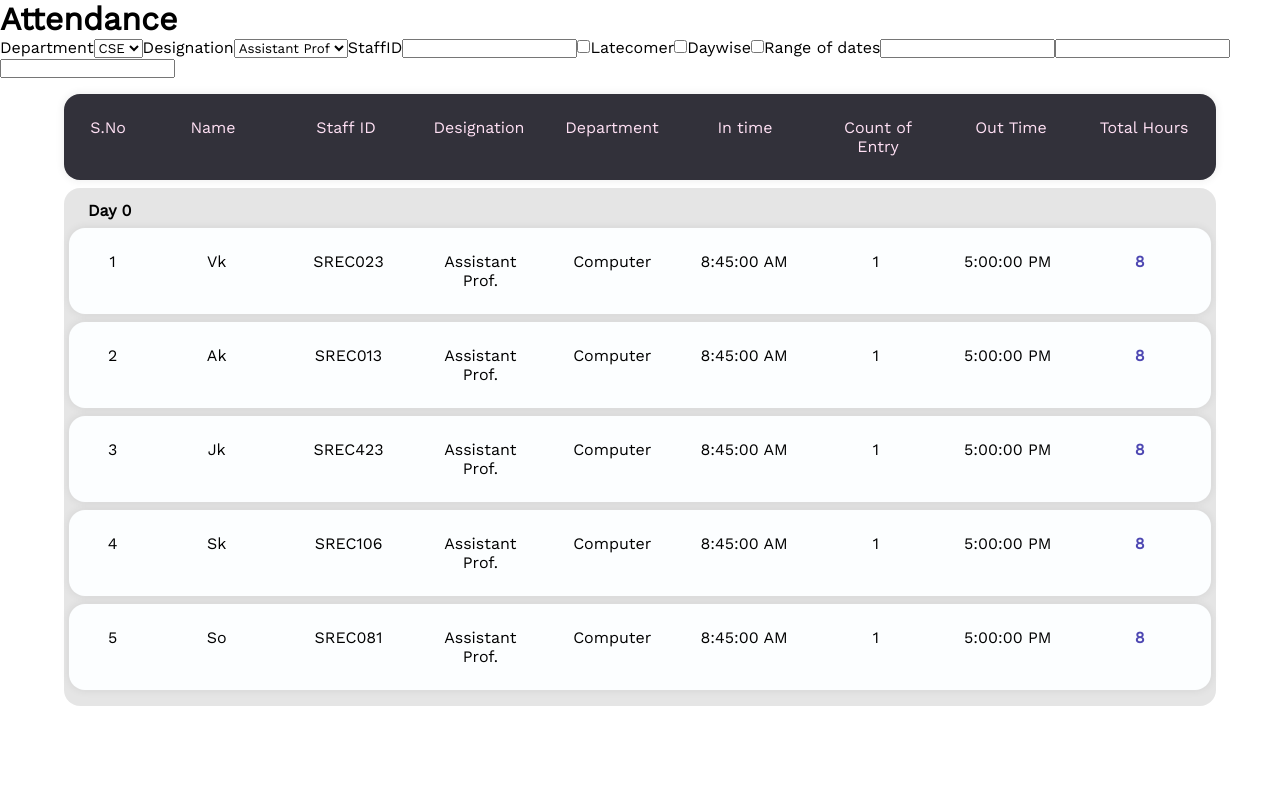
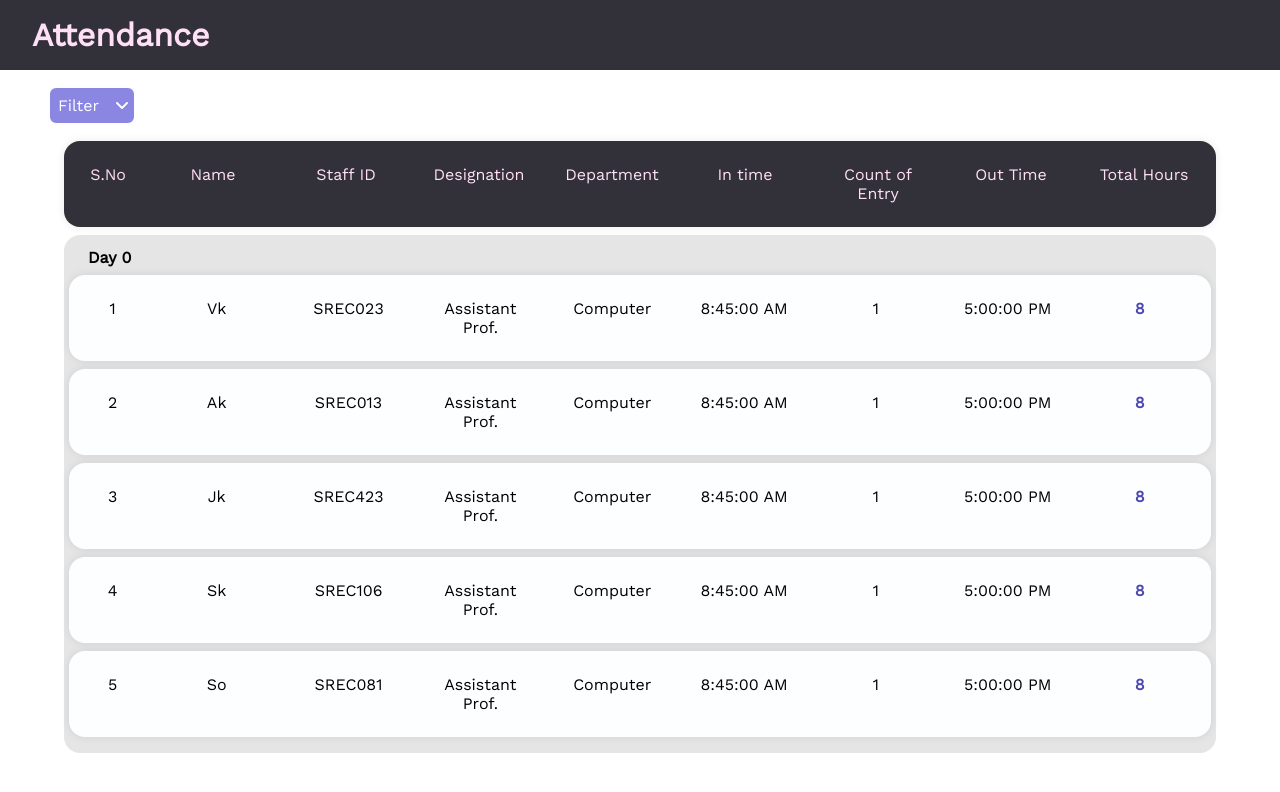
Before and after one commit to vijay-sam57/react-login, a React (Create React App) app: page / in a window 1280 px wide. Shown: the top 792 px of the page. Built offline with nearby package versions, Linux system fonts and the light colour scheme.

Commit message:
Finished home page

```diff
--- a/public/index.html
+++ b/public/index.html
@@ -1,20 +1,21 @@
 <!DOCTYPE html>
 <html lang="en">
+
 <head>
   <meta charset="utf-8" />
   <meta name="viewport" content="width=device-width, initial-scale=1" />
   <meta name="theme-color" content="#000000" />
-    <meta
-      name="description"
-      content="Web site created using create-react-app"
-    />
+  <meta name="description" content="Web site created using create-react-app" />
   <link rel="preconnect" href="https://fonts.googleapis.com">
   <link rel="preconnect" href="https://fonts.gstatic.com" crossorigin>
   <link href="https://fonts.googleapis.com/css2?family=Work+Sans&display=swap" rel="stylesheet">
+  <link rel="stylesheet" href="https://cdnjs.cloudflare.com/ajax/libs/font-awesome/6.2.0/css/all.min.css" />
   <title>React App</title>
 </head>
+
 <body>
   <noscript>You need to enable JavaScript to run this app.</noscript>
   <div id="root"></div>
 </body>
+
 </html>
--- /dev/null
+++ b/src/filter.css
@@ -0,0 +1,124 @@
+.filter-btn{
+    width: 30%;
+    margin: 1rem 3rem;
+}
+
+label{
+    font-weight: 600;
+}
+
+button{
+    font-size: 1rem;
+    border-radius: .5rem;
+    padding: .5rem 0;
+    background-color: var(--m-lightblue);
+    border: 2px solid var(--m-white);
+
+}
+button span{
+    margin: 0 .5rem;
+    color: var(--m-white);
+}
+button i{
+    padding-left: .5rem;
+    margin-right: .3rem;
+    color: var(--m-white);
+}
+
+button:hover{
+    border: 2px solid var(--m-lightblue);
+}
+
+button:hover, button:hover span,button:hover i{
+    cursor: pointer;
+    background-color:var(--m-white);
+    color: var(--m-lightblue);
+}
+
+button:focus{
+    outline: none;
+}
+
+#form{
+    width: 80%;
+    margin: 0 auto 1rem;
+    font-size: 1.1rem;
+}
+
+.row-1{
+    display: flex;
+    justify-content: space-around;
+}
+
+input[type='text']{
+    margin-left: 1rem;
+    width: 100%;
+    outline: none;
+    border: none;
+    border-bottom: 2px solid var(--m-lightblue);
+    height: 2rem;
+    font-size: 1rem;
+}
+
+.inputgrp{
+    position: relative;
+    padding: .5rem;
+}
+
+.inputgrp label{
+    position:absolute;
+    font-size: 1rem;
+    transform-origin: top left;
+    transform: translate(0, 1rem) scale(1);
+    transition: all .1s ease-in;
+}
+
+.inputgrp input{
+    margin: 1rem 0 .5rem;
+}
+
+.inputgrp:focus-within label{
+    transform: translate(0,.4rem) scale(.75);
+    color: var(--m-lightblue);
+}
+
+.late{
+    padding-top: .5rem;
+}
+
+.late label,.date label,.daterange label{
+    margin-left: 1rem;
+    margin-top: 1rem;
+    display: block;
+    text-indent: -1rem;
+}
+
+.late input,.date input,.daterange input{
+    width: 1.2rem;
+    height: 1.2rem;
+    padding: 0;
+    margin: 0;
+    vertical-align: bottom;
+    position: relative;
+    left: -.4rem;
+}
+
+.row-2{
+    display: flex;
+    justify-content: space-around;
+    align-items: center;
+}
+
+.date-1{
+    margin-top: 1rem;
+}
+
+.date-1 input,.date-2 input{
+    width: 50%;
+}
+
+.date-2{
+    display: flex;
+    justify-content: space-evenly;
+    margin-top: 1rem;
+}
--- a/src/filter.js
+++ b/src/filter.js
@@ -1,34 +1,103 @@
+import { useState } from "react";
 import DatePicker from "react-datepicker";
 import "react-datepicker/dist/react-datepicker.css";
+import "./filter.css";
 function Filter() {
+  const [toggle, setToggle] = useState(false);
+  const [date, setDate] = useState(false);
+  const [daterange, setDaterange] = useState(false);
+  const [datevalue, setDatevalue] = useState(new Date());
+  const [startDate, setStartDate] = useState(new Date());
+  const [endDate, setEndDate] = useState(new Date());
   return (
     <>
-      <form>
-        <label for="dept">Department</label>
-        <select>
+      <div className="filter-btn">
+        <button onClick={() => setToggle(!toggle)}>
+          <span>Filter</span>
+          <i className="fa-solid fa-angle-down"></i>
+        </button>
+      </div>
+      {toggle && (
+        <form id="form">
+          <div className="row-1">
+            <div className="inputgrp">
+              <label htmlFor="dept">Department</label>
+              <input type="text" list="dept"></input>
+              <datalist id="dept">
                 <option value={"CSE"}>CSE</option>
                 <option value={"EEE"}>EEE</option>
                 <option value={"ECE"}>ECE</option>
-        </select>
-        <label for="desg">Designation</label>
-        <select>
+              </datalist>
+            </div>
+            <div className="inputgrp">
+              <label htmlFor="desg">Designation</label>
+              <input type="text" list="desig"></input>
+              <datalist id="desig">
                 <option value={"Assistant Prof"}>Assistant Prof</option>
                 <option value={"Prof"}>Prof</option>
                 <option value={"Non Teaching"}>Non Teaching</option>
-        </select>
-        <label for="staffID">StaffID</label>
+              </datalist>
+            </div>
+            <div className="inputgrp">
+              <label htmlFor="staffID">StaffID</label>
               <input type="text"></input>
-        <input type="checkbox"></input>
-        <label>Latecomer</label>
-        <input type="checkbox"></input>
-        <label>Daywise</label>
-        <input type="checkbox"></input>
-        <label>Range of dates</label>
-
-        <DatePicker dateFormat="dd/mm/yyyy" name="solodate"></DatePicker>
-        <DatePicker dateFormat="dd/mm/yyyy"></DatePicker>
-        <DatePicker dateFormat="dd/mm/yyyy"></DatePicker>
+            </div>
+            <div className="late">
+              <label htmlFor="latecomer">
+                <input type="checkbox" id="latecomer"></input>
+                Latecomer
+              </label>
+            </div>
+          </div>
+          <div className="row-2">
+            <div className="date">
+              <label>
+                <input type="checkbox" onChange={() => setDate(!date)}></input>
+                Daywise
+              </label>
+            </div>
+            {date && (
+              <div className="date-1">
+                <DatePicker
+                  selected={datevalue}
+                  onChange={(date) => setDatevalue(date)}
+                  dateFormat="dd/MM/yyyy"
+                />
+              </div>
+            )}
+            <div className="daterange">
+              <label>
+                <input
+                  type="checkbox"
+                  onChange={() => setDaterange(!daterange)}
+                ></input>
+                Range of dates
+              </label>
+            </div>
+            {daterange && (
+              <div className="date-2">
+                <DatePicker
+                  selected={startDate}
+                  onChange={(date) => setStartDate(date)}
+                  selectsStart
+                  startDate={startDate}
+                  endDate={endDate}
+                  dateFormat="dd/MM/yyyy"
+                />
+                <DatePicker
+                  selected={endDate}
+                  onChange={(date) => setEndDate(date)}
+                  selectsEnd
+                  startDate={startDate}
+                  endDate={endDate}
+                  minDate={startDate}
+                  dateFormat="dd/MM/yyyy"
+                />
+              </div>
+            )}
+          </div>
         </form>
+      )}
     </>
   );
 }
--- a/src/home.css
+++ b/src/home.css
@@ -1,3 +1,9 @@
+h1{
+    padding: 1rem 2rem;
+    background-color: var(--m-black);
+    color: var(--m-lace);
+}
+
 .attable{
     width: 90%;
     list-style-type: none;
```
Lines whose indentation alone changed are shown as unchanged.
